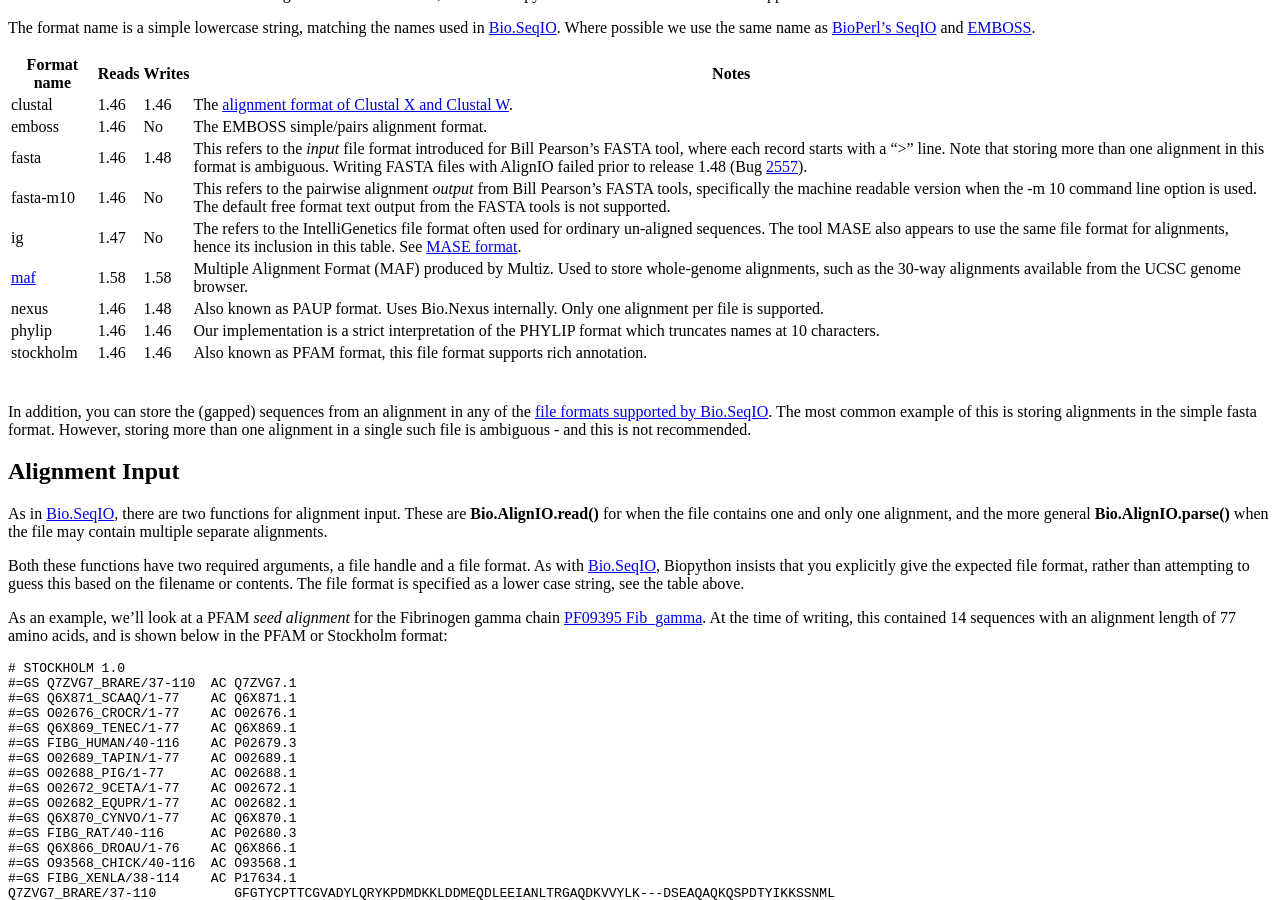
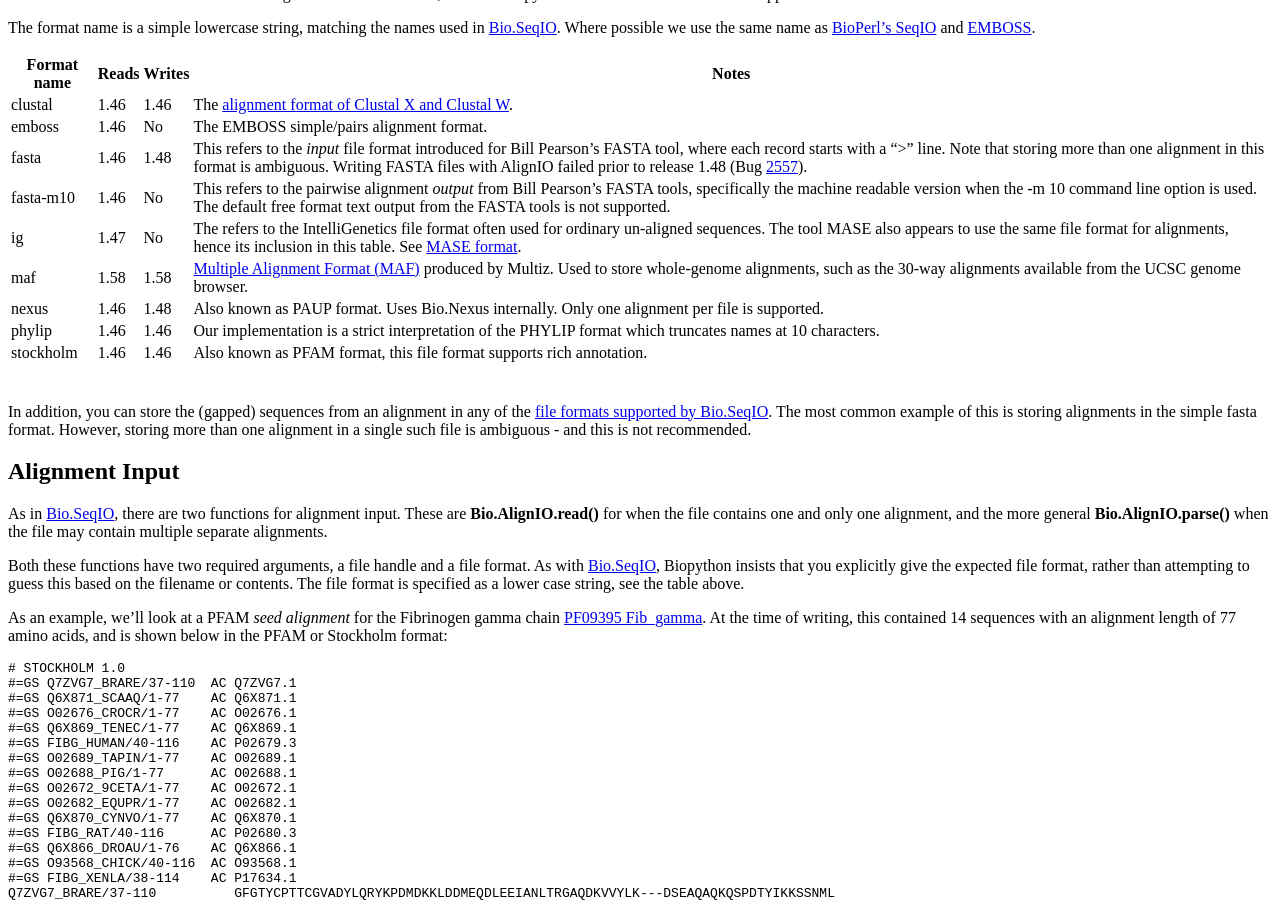
Before and after one commit to biopython/biopython.github.io, a Jekyll site: the page built from wiki/AlignIO.md, in a window 1280 px wide and 900 px high, scrolled down 525 px. Built offline with Jekyll 4.4.1, drawn with Linux system fonts in a browser that asks for light colours.

Commit message:
Change to wiki page

```diff
--- a/wiki/AlignIO.md
+++ b/wiki/AlignIO.md
@@ -55,17 +55,17 @@ The format name is a simple lowercase string, matching the names used in
 [BioPerl's SeqIO](bp:HOWTO:SeqIO#Formats "wikilink") and
 [EMBOSS](http://emboss.sourceforge.net/docs/themes/SequenceFormats.html).
 
-| Format name                                 | Reads | Writes | Notes                                                                                                                                                                                                                                                                                                                               |
-|---------------------------------------------|-------|--------|-------------------------------------------------------------------------------------------------------------------------------------------------------------------------------------------------------------------------------------------------------------------------------------------------------------------------------------|
-| clustal                                     | 1.46  | 1.46   | The [alignment format of Clustal X and Clustal W](bp:ClustalW_multiple_alignment_format "wikilink").                                                                                                                                                                                                                                |
-| emboss                                      | 1.46  | No     | The EMBOSS simple/pairs alignment format.                                                                                                                                                                                                                                                                                           |
-| fasta                                       | 1.46  | 1.48   | This refers to the *input* file format introduced for Bill Pearson's FASTA tool, where each record starts with a "&gt;" line. Note that storing more than one alignment in this format is ambiguous. Writing FASTA files with AlignIO failed prior to release 1.48 (Bug [2557](http://bugzilla.open-bio.org/show_bug.cgi?id=2557)). |
-| fasta-m10                                   | 1.46  | No     | This refers to the pairwise alignment *output* from Bill Pearson's FASTA tools, specifically the machine readable version when the -m 10 command line option is used. The default free format text output from the FASTA tools is not supported.                                                                                    |
-| ig                                          | 1.47  | No     | The refers to the IntelliGenetics file format often used for ordinary un-aligned sequences. The tool MASE also appears to use the same file format for alignments, hence its inclusion in this table. See [MASE format](bp:Mase_multiple_alignment_format "wikilink").                                                              |
-| [maf](Multiple_Alignment_Format "wikilink") | 1.58  | 1.58   | Multiple Alignment Format (MAF) produced by Multiz. Used to store whole-genome alignments, such as the 30-way alignments available from the UCSC genome browser.                                                                                                                                                                    |
-| nexus                                       | 1.46  | 1.48   | Also known as PAUP format. Uses Bio.Nexus internally. Only one alignment per file is supported.                                                                                                                                                                                                                                     |
-| phylip                                      | 1.46  | 1.46   | Our implementation is a strict interpretation of the PHYLIP format which truncates names at 10 characters.                                                                                                                                                                                                                          |
-| stockholm                                   | 1.46  | 1.46   | Also known as PFAM format, this file format supports rich annotation.                                                                                                                                                                                                                                                               |
+| Format name | Reads | Writes | Notes                                                                                                                                                                                                                                                                                                                               |
+|-------------|-------|--------|-------------------------------------------------------------------------------------------------------------------------------------------------------------------------------------------------------------------------------------------------------------------------------------------------------------------------------------|
+| clustal     | 1.46  | 1.46   | The [alignment format of Clustal X and Clustal W](bp:ClustalW_multiple_alignment_format "wikilink").                                                                                                                                                                                                                                |
+| emboss      | 1.46  | No     | The EMBOSS simple/pairs alignment format.                                                                                                                                                                                                                                                                                           |
+| fasta       | 1.46  | 1.48   | This refers to the *input* file format introduced for Bill Pearson's FASTA tool, where each record starts with a "&gt;" line. Note that storing more than one alignment in this format is ambiguous. Writing FASTA files with AlignIO failed prior to release 1.48 (Bug [2557](http://bugzilla.open-bio.org/show_bug.cgi?id=2557)). |
+| fasta-m10   | 1.46  | No     | This refers to the pairwise alignment *output* from Bill Pearson's FASTA tools, specifically the machine readable version when the -m 10 command line option is used. The default free format text output from the FASTA tools is not supported.                                                                                    |
+| ig          | 1.47  | No     | The refers to the IntelliGenetics file format often used for ordinary un-aligned sequences. The tool MASE also appears to use the same file format for alignments, hence its inclusion in this table. See [MASE format](bp:Mase_multiple_alignment_format "wikilink").                                                              |
+| maf         | 1.58  | 1.58   | [Multiple Alignment Format (MAF)](Multiple_Alignment_Format "wikilink") produced by Multiz. Used to store whole-genome alignments, such as the 30-way alignments available from the UCSC genome browser.                                                                                                                            |
+| nexus       | 1.46  | 1.48   | Also known as PAUP format. Uses Bio.Nexus internally. Only one alignment per file is supported.                                                                                                                                                                                                                                     |
+| phylip      | 1.46  | 1.46   | Our implementation is a strict interpretation of the PHYLIP format which truncates names at 10 characters.                                                                                                                                                                                                                          |
+| stockholm   | 1.46  | 1.46   | Also known as PFAM format, this file format supports rich annotation.                                                                                                                                                                                                                                                               |
 ||
 
 In addition, you can store the (gapped) sequences from an alignment in
```
Also changed, not shown: 1 other file.
